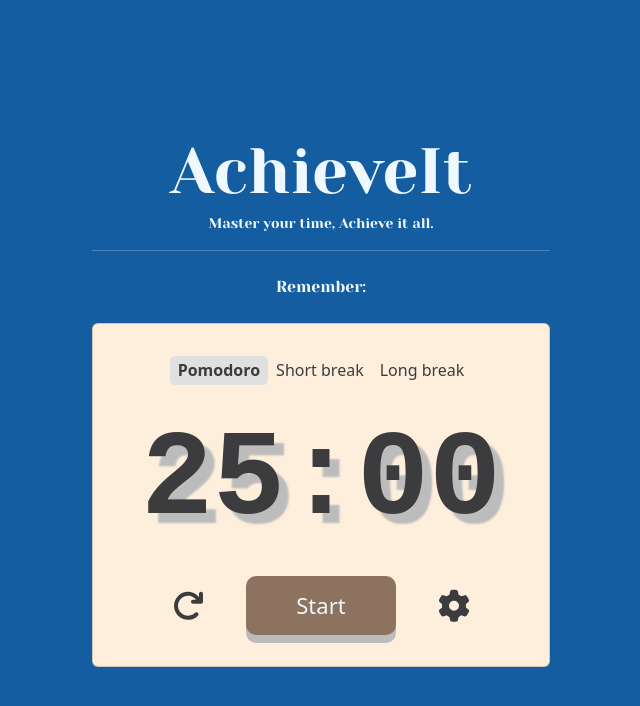
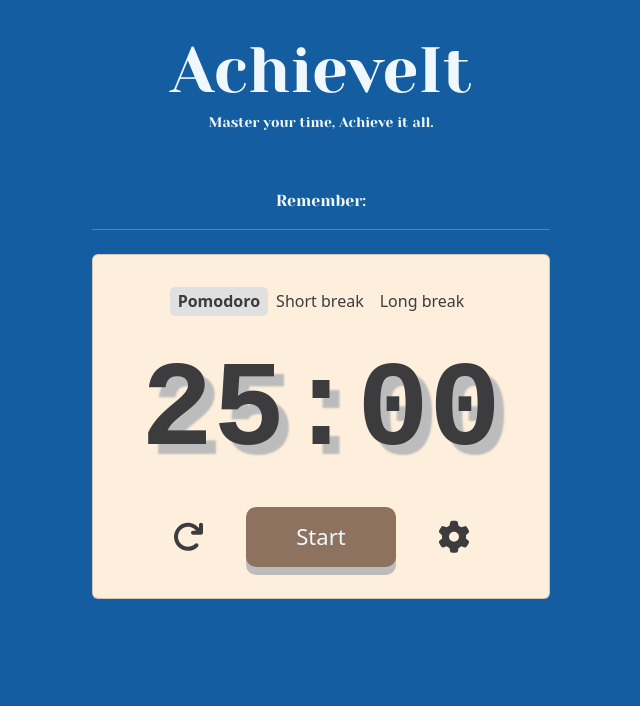
Before and after one commit to samuelodumu/AchieveIt, a React (Vite) app: page / in a window 1280 px wide. Shown: the top 706 px of the page, without its empty margins (319-959 px from the left). Built offline with nearby package versions, Linux system fonts and the light colour scheme; no server answers.

Commit message:
refined the UI

```diff
--- a/src/components/App.jsx
+++ b/src/components/App.jsx
@@ -32,10 +32,10 @@ function App() {
           <small className='yeseva-one-regular mt-0 py-0'>
             Master your time, Achieve it all.
           </small>
+        </header>
+        <main>
+          <Quotes />
           <hr />
-        </header>
-        <main style={{ placeItems: 'center' }}>
-          <Quotes />
           <div className='outer-div'>
             <Timer
               durations={durations}
--- a/src/components/Settings.jsx
+++ b/src/components/Settings.jsx
@@ -28,8 +28,8 @@ function Settings({ durations, updateDurations, closeSettings }) {
   return (
     <div className='settings-overlay'>
       <div className='settings-box'>
-        <h2>Settings</h2>
-        <p>Set custom timer durations in seconds</p>
+        <h2 className='mt-0'>Settings</h2>
+        <p>Set custom timer durations</p>
         <form onSubmit={handleSubmit}>
           <div className='timers d-flex'>
             <div className='form-group col-md-3'>
--- a/src/index.css
+++ b/src/index.css
@@ -15,10 +15,28 @@
 body {
   margin: 0;
   display: flex;
-  place-items: center;
+  flex-direction: column;
+  align-items: center;
   min-height: 100vh;
   background-color: #145da0;
   color: aliceblue;
+}
+
+main {
+  display: flex;
+  flex-direction: column;
+  align-items: center;
+  justify-content: center;
+  flex-grow: 1;
+  width: 100%;
+  padding: 2rem;
+  text-align: center;
+}
+
+main hr {
+  width: 100%;
+  margin: 0;
+  border-top: 1px solid #feefdc;
 }
 
 button {
@@ -70,6 +88,9 @@ button:active {
 .card {
   background-color: #feefdc;
   color: #3c3c3e;
+  width: 100%;
+  max-width: 500px;
+  margin: 0 auto;
 }
 
 .icons {
@@ -101,10 +122,6 @@ button:active {
   box-shadow: 0 4px 10px #444;
   width: 90%;
   max-width: 500px;
-}
-
-.settings-box h2 {
-  margin-top: 0;
 }
 
 .settings-box .timers {
```
